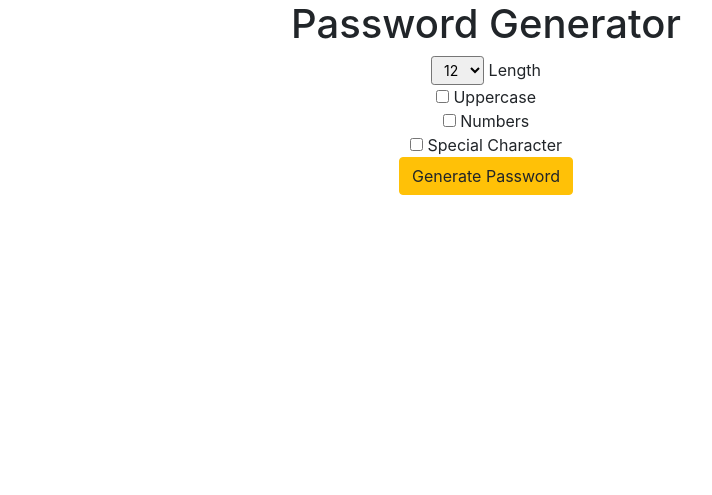
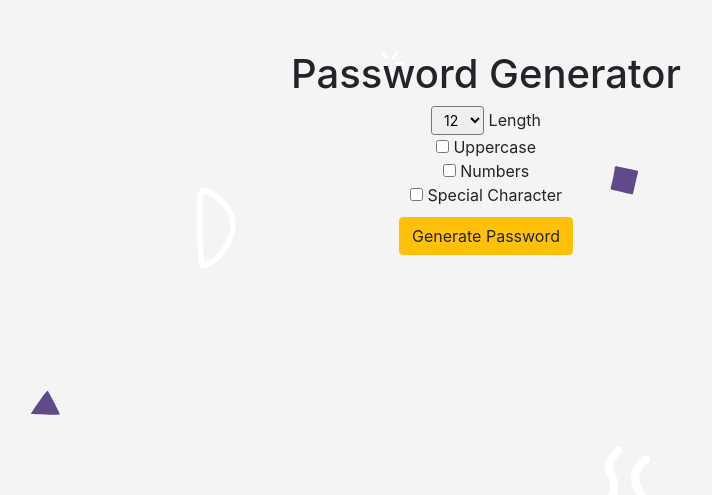
Before and after one commit to vinit-modi/Django-Password-Generator, a Django app: page / in a window 1280 px wide. Shown: the top 495 px of the page, without its empty margins (154-866 px from the left). Run offline with Django 3.2, Linux system fonts and the light colour scheme; some libraries are stand-ins or nearby versions.

Commit message:
-added static files -added style to project

```diff
--- a/generator/templates/generator/home.html
+++ b/generator/templates/generator/home.html
@@ -1,3 +1,4 @@
+{% load static %}
 <!DOCTYPE html>
 <html lang="en">
 <head>
@@ -6,6 +7,7 @@
     <link rel="stylesheet" href="https://stackpath.bootstrapcdn.com/bootstrap/4.4.1/css/bootstrap.min.css"
     integrity="sha384-Vkoo8x4CGsO3+Hhxv8T/Q5PaXtkKtu6ug5TOeNV6gBiFeWPGFN9MuhOf23Q9Ifjh" crossorigin="anonymous">
     <meta name="viewport" content="width=device-width, initial-scale=1">
+    <link rel="stylesheet" type="text/css" href="{% static 'css/main.css' %}">
 </head>
 <body>
     <div class="container text-center">
--- a/generator/templates/generator/password.html
+++ b/generator/templates/generator/password.html
@@ -1,3 +1,4 @@
+{% load static %}
 <!DOCTYPE html>
 <html lang="en">
 <head>
@@ -6,6 +7,7 @@
     <link rel="stylesheet" href="https://stackpath.bootstrapcdn.com/bootstrap/4.4.1/css/bootstrap.min.css"
     integrity="sha384-Vkoo8x4CGsO3+Hhxv8T/Q5PaXtkKtu6ug5TOeNV6gBiFeWPGFN9MuhOf23Q9Ifjh" crossorigin="anonymous">
     <meta name="viewport" content="width=device-width, initial-scale=1">
+    <link rel="stylesheet" type="text/css" href="{% static 'css/main.css' %}">
 </head>
 <body>
     <div class="container text-center">
--- a/password_generator/settings.py
+++ b/password_generator/settings.py
@@ -120,3 +120,8 @@ USE_TZ = True
 # https://docs.djangoproject.com/en/3.0/howto/static-files/
 
 STATIC_URL = '/static/'
+
+STATICFILES_DIRS = [
+    os.path.join(BASE_DIR, "static"),
+    '/Django-Password-Generator/static/',
+]
--- /dev/null
+++ b/static/css/main.css
@@ -0,0 +1,11 @@
+body{
+    background-image: url('../background.svg');
+}
+
+.container{
+    margin-top: 50px;
+}
+
+.btn{
+    margin-top: 10px;
+}
```
Also changed, not shown: static/background.svg (added).
